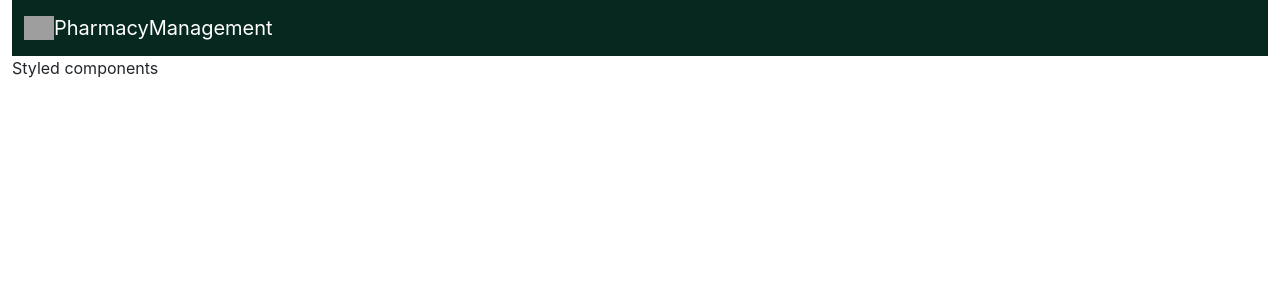
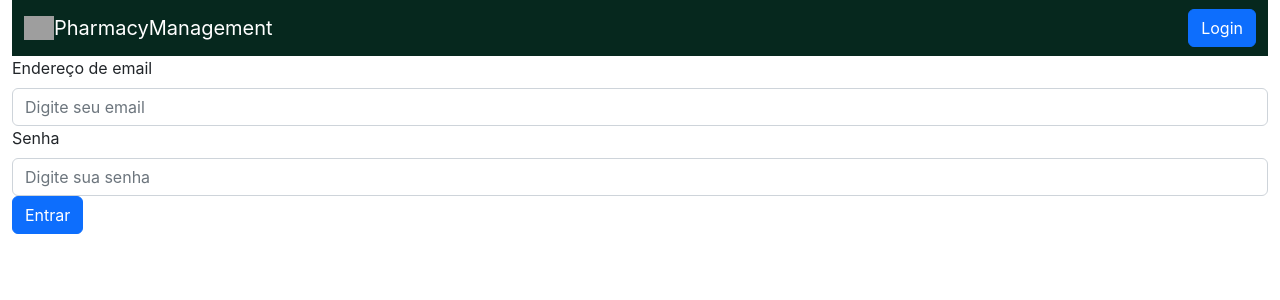
Before and after one commit to guigghisi/PharmacyManagement-Front, a React (Create React App) app: page /login in a window 1280 px wide. Shown: the top 300 px of the page. Built offline with nearby package versions, Linux system fonts and the light colour scheme; grey boxes are pictures that could not be loaded.

Commit message:
Validando o campo com regex

```diff
--- a/package.json
+++ b/package.json
@@ -12,6 +12,7 @@
     "react-dom": "^18.2.0",
     "react-router-dom": "^6.4.0",
     "react-scripts": "5.0.1",
+    "styled-components": "^5.3.5",
     "web-vitals": "^2.1.4"
   },
   "scripts": {
--- a/src/components/Header.js
+++ b/src/components/Header.js
@@ -12,6 +12,9 @@ export default function Header() {
           />
           PharmacyManagement
         </a>
+        <button type="button" class="btn btn-primary">
+          Login
+        </button>
       </div>
     </nav>
   );
--- a/src/pages/Home.js
+++ b/src/pages/Home.js
@@ -3,7 +3,7 @@ import "./styles.css";
 export default function Home() {
   return (
     <div className="container">
-      <h1>Home</h1>
+      <h1>Home que vai conter as informações e afins</h1>
     </div>
   );
 }
--- a/src/pages/Login.js
+++ b/src/pages/Login.js
@@ -1,3 +1,58 @@
+import { useState } from "react";
+import { UsuarioContext } from "../context/Auth";
 export default function Login() {
-  return <p>Styled components</p>;
+  const [email, setEmail] = useState("");
+  const [senha, setSenha] = useState("");
+  const regex = new RegExp("^(?=.*([A-Za-z]{1,}))(?=.*[0-9]{1,}).{8,100}$");
+  function logar(event) {
+    if (validarForm()) {
+      console.log(email, senha);
+      event.preventDefault();
+    } else {
+      event.preventDefault();
+    }
+  }
+
+  function validarForm() {
+    console.log(regex.test(senha));
+    console.log(senha);
+    if (email.length === 0) {
+      return false, alert("Preencha o email");
+    } else if (senha.length === 0) {
+      return false, alert("Preencha a senha");
+    } else if (!regex.test(senha)) {
+      return false, alert("A senha deve conter letras e números");
+    }
+    UsuarioContext.setAuth(true);
+    return true, alert("Logado com sucesso");
+  }
+
+  return (
+    <div class="mb-3">
+      <form onSubmit={logar}>
+        <label for="inputEmailLogin" class="form-label">
+          Endereço de email
+        </label>
+        <input
+          type="email"
+          class="form-control"
+          id="inputEmailLogin"
+          placeholder="Digite seu email"
+          onChange={(e) => setEmail(e.target.value)}
+        />
+        <label for="inputSenhaLogin" class="form-label">
+          Senha
+        </label>
+        <input
+          type="password"
+          class="form-control"
+          id="inputSenhaLogin"
+          placeholder="Digite sua senha"
+          minLength={8}
+          onChange={(e) => setSenha(e.target.value)}
+        />
+        <input type="submit" class="btn btn-primary" value="Entrar" />
+      </form>
+    </div>
+  );
 }
```
Also changed, not shown: src/components/styled/input.js (added, +10 -0 lines), 1 other file (tests, documents, lock files or other folders).
